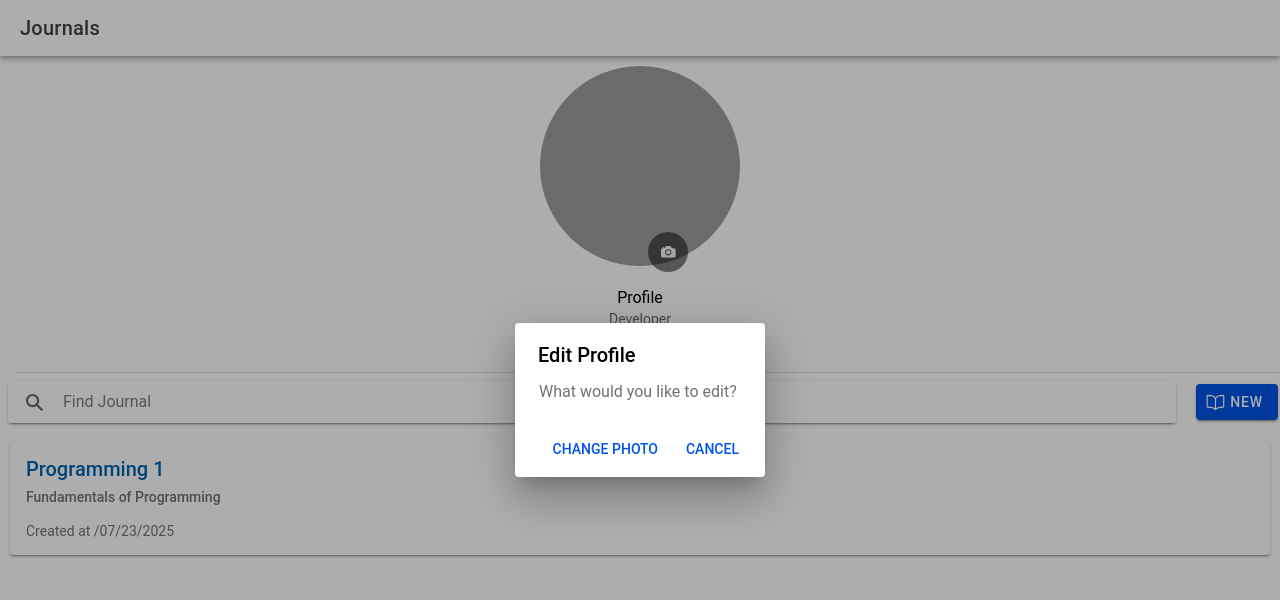
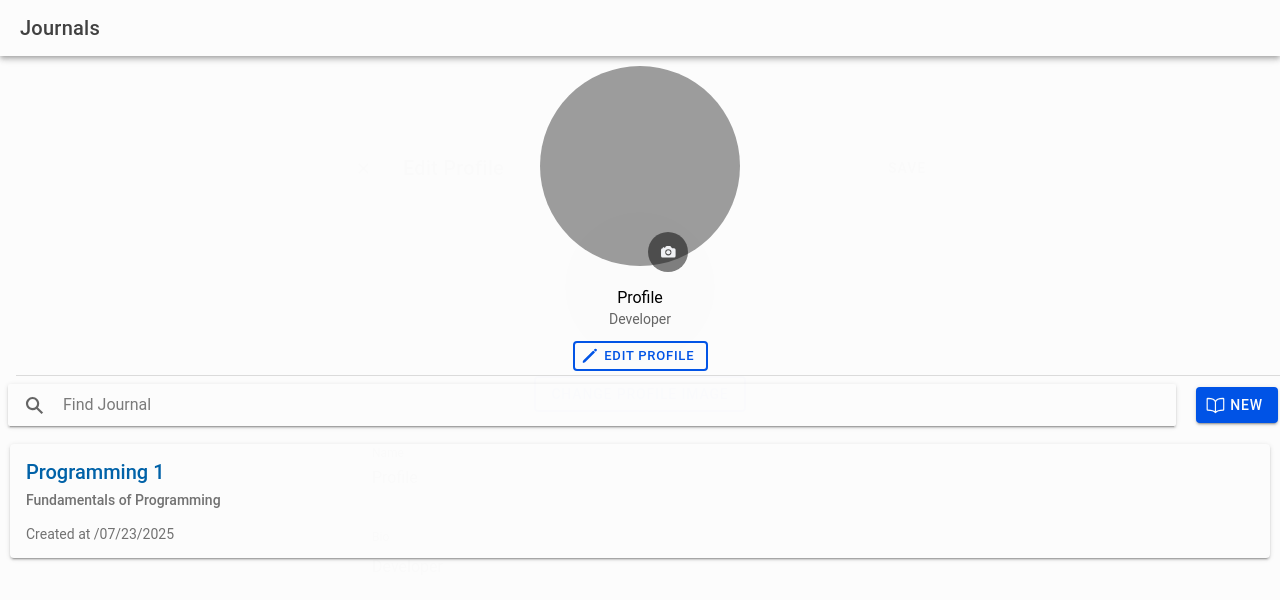
Before and after one commit to ArkDriveDev/Cephaline, a React (Vite) app: page /home in a window 1280 px wide. Both pictures are taken after a click on the element "EDIT PROFILE". Shown: the top 600 px of the page. Built offline with nearby package versions, Linux system fonts and the light colour scheme.

Commit message:
can now change name and bio in the modal

```diff
--- a/src/components/Profile.tsx
+++ b/src/components/Profile.tsx
@@ -1,18 +1,41 @@
 import React, { useState, useRef } from 'react';
-import { IonAvatar, IonItem, IonLabel, IonImg, IonButton, IonIcon, IonAlert } from '@ionic/react';
-import { camera } from 'ionicons/icons';
+import {
+  IonAvatar,
+  IonItem,
+  IonLabel,
+  IonImg,
+  IonButton,
+  IonIcon,
+  IonAlert,
+  IonInput,
+  IonTextarea,
+  IonModal,
+  IonHeader,
+  IonToolbar,
+  IonTitle,
+  IonContent,
+  IonButtons
+} from '@ionic/react';
+import { camera, pencil, close } from 'ionicons/icons';
 
 const Profile: React.FC = () => {
   const [profileImage, setProfileImage] = useState<string>('https://encrypted-tbn0.gstatic.com/images?q=tbn:ANd9GcRDwUjiUutJvuQ0vQfeBInl1_0akbZphNjTcA&s');
-  const [showAlert, setShowAlert] = useState(false);
+  const [name, setName] = useState<string>('Profile');
+  const [bio, setBio] = useState<string>('Developer');
+  const [showEditModal, setShowEditModal] = useState(false);
+  const [tempName, setTempName] = useState(name);
+  const [tempBio, setTempBio] = useState(bio);
   const fileInputRef = useRef<HTMLInputElement>(null);
 
-  // Try to load cached image on component mount
+  // Load cached data on component mount
   React.useEffect(() => {
     const cachedImage = localStorage.getItem('profileImage');
-    if (cachedImage) {
-      setProfileImage(cachedImage);
-    }
+    const cachedName = localStorage.getItem('profileName');
+    const cachedBio = localStorage.getItem('profileBio');
+
+    if (cachedImage) setProfileImage(cachedImage);
+    if (cachedName) setName(cachedName);
+    if (cachedBio) setBio(cachedBio);
   }, []);
 
   const handleImageChange = (event: React.ChangeEvent<HTMLInputElement>) => {
@@ -22,8 +45,6 @@ const Profile: React.FC = () => {
       reader.onload = (e) => {
         const imageDataUrl = e.target?.result as string;
         setProfileImage(imageDataUrl);
-
-        // Cache the image data URL in localStorage
         localStorage.setItem('profileImage', imageDataUrl);
       };
       reader.readAsDataURL(file);
@@ -34,9 +55,24 @@ const Profile: React.FC = () => {
     fileInputRef.current?.click();
   };
 
+  const openEditModal = () => {
+    setTempName(name);
+    setTempBio(bio);
+    setShowEditModal(true);
+  };
+
+  const saveProfileChanges = () => {
+    setName(tempName);
+    setBio(tempBio);
+    localStorage.setItem('profileName', tempName);
+    localStorage.setItem('profileBio', tempBio);
+    setShowEditModal(false);
+  };
+
   return (
     <IonItem>
       <div style={{ display: 'flex', flexDirection: 'column', alignItems: 'center', width: '100%' }}>
+        {/* Profile Image with Edit Button */}
         <div style={{ position: 'relative' }}>
           <IonAvatar style={{ width: '200px', height: '200px', margin: '10px auto' }}>
             <IonImg src={profileImage} style={{ objectFit: 'cover' }} />
@@ -58,6 +94,7 @@ const Profile: React.FC = () => {
           </IonButton>
         </div>
 
+        {/* Hidden File Input */}
         <input
           type="file"
           ref={fileInputRef}
@@ -66,36 +103,83 @@ const Profile: React.FC = () => {
           style={{ display: 'none' }}
         />
 
+        {/* Profile Info */}
         <IonLabel style={{ textAlign: 'center', marginTop: '10px' }}>
-          <h2>Profile</h2>
-          <p>Developer</p>
+          <h2>{name}</h2>
+          <p>{bio}</p>
         </IonLabel>
 
+        {/* Edit Profile Button */}
         <IonButton
           fill="outline"
           style={{ marginTop: '10px' }}
-          onClick={() => setShowAlert(true)}
+          onClick={openEditModal}
         >
+          <IonIcon icon={pencil} slot="start" />
           Edit Profile
         </IonButton>
       </div>
 
-      <IonAlert
-        isOpen={showAlert}
-        onDidDismiss={() => setShowAlert(false)}
-        header={'Edit Profile'}
-        message={'What would you like to edit?'}
-        buttons={[
-          {
-            text: 'Change Photo',
-            handler: triggerFileInput
-          },
-          {
-            text: 'Cancel',
-            role: 'cancel'
-          }
-        ]}
-      />
+      {/* Edit Profile Modal */}
+      <IonModal isOpen={showEditModal} onDidDismiss={() => setShowEditModal(false)}>
+        <IonHeader>
+          <IonToolbar>
+            <IonButtons slot="start">
+              <IonButton onClick={() => setShowEditModal(false)}>
+                <IonIcon icon={close} />
+              </IonButton>
+            </IonButtons>
+            <IonTitle>Edit Profile</IonTitle>
+            <IonButtons slot="end">
+              <IonButton strong={true} onClick={saveProfileChanges}>
+                Save
+              </IonButton>
+            </IonButtons>
+          </IonToolbar>
+        </IonHeader>
+        <IonContent className="ion-padding">
+          <div style={{ display: 'flex', flexDirection: 'column', gap: '20px' }}>
+            {/* Profile Image Change */}
+            <div
+              style={{
+                display: 'flex',
+                flexDirection: 'column',
+                alignItems: 'center',
+                gap: '10px'
+              }}
+            >
+              <IonAvatar style={{ width: '150px', height: '150px' }}>
+                <IonImg src={profileImage} style={{ objectFit: 'cover' }} />
+              </IonAvatar>
+              <IonButton fill="outline" onClick={triggerFileInput}>
+                Change Profile Image
+              </IonButton>
+            </div>
+
+            {/* Name Input */}
+            <IonItem>
+              <IonLabel position="stacked">Name</IonLabel>
+              <IonInput
+                value={tempName}
+                onIonChange={(e) => setTempName(e.detail.value || '')}
+                placeholder="Enter your name"
+              />
+            </IonItem>
+
+            {/* Bio Input */}
+            <IonItem>
+              <IonLabel position="stacked">Bio</IonLabel>
+              <IonTextarea
+                value={tempBio}
+                onIonChange={(e) => setTempBio(e.detail.value || '')}
+                placeholder="Tell us about yourself"
+                rows={3}
+                autoGrow
+              />
+            </IonItem>
+          </div>
+        </IonContent>
+      </IonModal>
     </IonItem>
   );
 };
```
